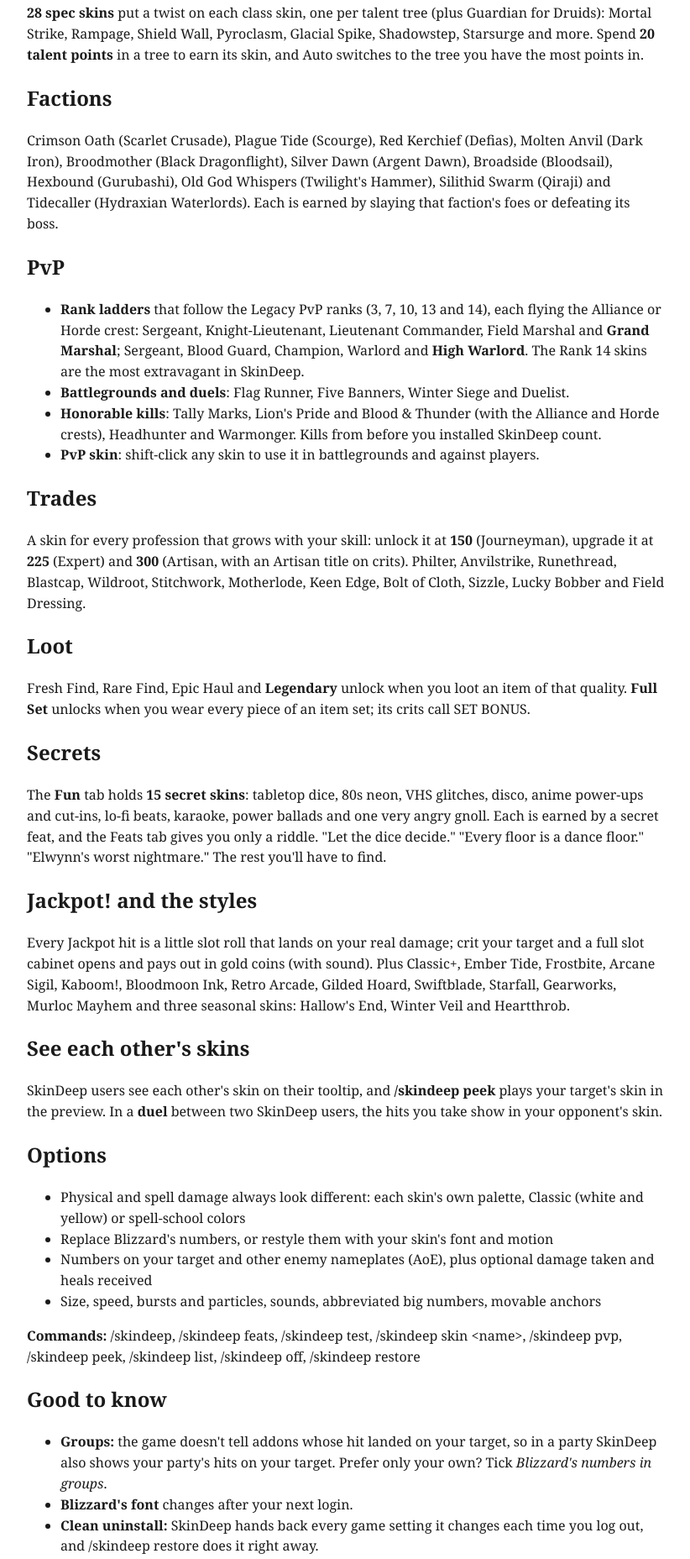
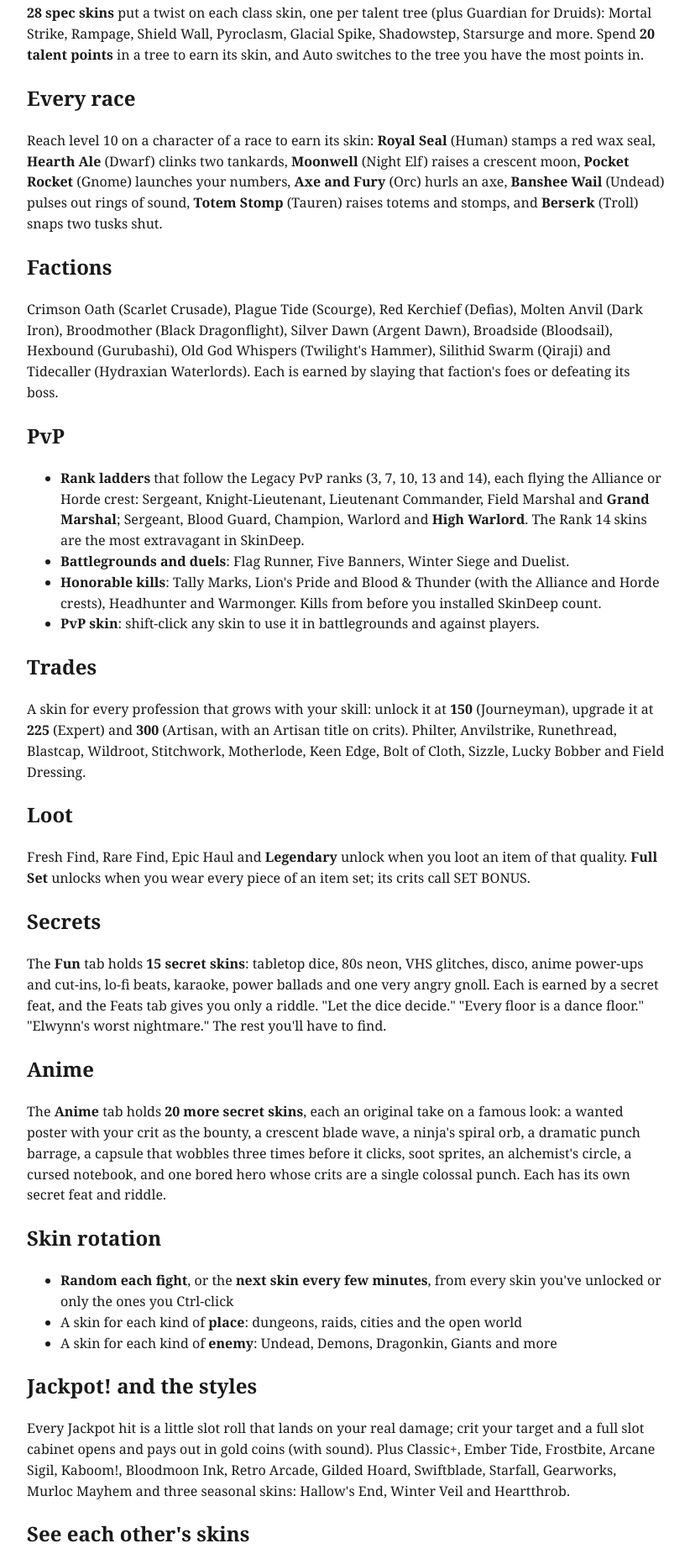
Before and after one commit to Starden/SkinDeep, a website: page docs/curseforge-description.html in a window 1280 px wide. Shown: the part 848-2704 px from the top of the page at 84% size, without its empty margins (228-1050 px from the left). Drawn offline with Linux system fonts and the light colour scheme.

Commit message:
Release 1.6.0: anime and race skins, skin rotation
Co-Authored-By: Claude Opus 5.5 <noreply@anthropic.com>

```diff
--- a/docs/curseforge-description.html
+++ b/docs/curseforge-description.html
@@ -15,7 +15,7 @@
 <h1>SkinDeep</h1>
 <p><strong>Damage skins for the floating combat numbers in WoW: Forever.</strong></p>
 <p>SkinDeep turns the numbers that pop over your enemies into animated, themed damage skins: custom fonts, motion, colors, crit bursts and particles. Every hit has a little style, and every crit lands with a punch.</p>
-<p>Type <strong>/skindeep</strong> to open the skin picker with a live preview. <strong>110+ skins</strong> across Styles, Classes, Factions, PvP, Trades, Loot and a tab of secrets.</p>
+<p>Type <strong>/skindeep</strong> to open the skin picker with a live preview. <strong>140+ skins</strong> across Styles, Classes, Races, Factions, PvP, Trades, Loot, Anime and a tab of secrets, and they can rotate by themselves.</p>
 
 <h2>Collect them, or have them all</h2>
 <p>The first time you log in, choose how to play:</p>
@@ -28,6 +28,9 @@
 <h2>Every class, every spec</h2>
 <p>SkinDeep starts on <strong>Auto: my class</strong>, so each character gets its own look: Bloodrage (Warrior), Lightbringer (Paladin), Dead Eye (Hunter), Cutthroat (Rogue), Halo (Priest), Stormcall (Shaman), Spellweave (Mage), Fel Pact (Warlock) and Wild Bloom (Druid).</p>
 <p><strong>28 spec skins</strong> put a twist on each class skin, one per talent tree (plus Guardian for Druids): Mortal Strike, Rampage, Shield Wall, Pyroclasm, Glacial Spike, Shadowstep, Starsurge and more. Spend <strong>20 talent points</strong> in a tree to earn its skin, and Auto switches to the tree you have the most points in.</p>
+
+<h2>Every race</h2>
+<p>Reach level 10 on a character of a race to earn its skin: <strong>Royal Seal</strong> (Human) stamps a red wax seal, <strong>Hearth Ale</strong> (Dwarf) clinks two tankards, <strong>Moonwell</strong> (Night Elf) raises a crescent moon, <strong>Pocket Rocket</strong> (Gnome) launches your numbers, <strong>Axe and Fury</strong> (Orc) hurls an axe, <strong>Banshee Wail</strong> (Undead) pulses out rings of sound, <strong>Totem Stomp</strong> (Tauren) raises totems and stomps, and <strong>Berserk</strong> (Troll) snaps two tusks shut.</p>
 
 <h2>Factions</h2>
 <p>Crimson Oath (Scarlet Crusade), Plague Tide (Scourge), Red Kerchief (Defias), Molten Anvil (Dark Iron), Broodmother (Black Dragonflight), Silver Dawn (Argent Dawn), Broadside (Bloodsail), Hexbound (Gurubashi), Old God Whispers (Twilight's Hammer), Silithid Swarm (Qiraji) and Tidecaller (Hydraxian Waterlords). Each is earned by slaying that faction's foes or defeating its boss.</p>
@@ -49,6 +52,16 @@
 <h2>Secrets</h2>
 <p>The <strong>Fun</strong> tab holds <strong>15 secret skins</strong>: tabletop dice, 80s neon, VHS glitches, disco, anime power-ups and cut-ins, lo-fi beats, karaoke, power ballads and one very angry gnoll. Each is earned by a secret feat, and the Feats tab gives you only a riddle. "Let the dice decide." "Every floor is a dance floor." "Elwynn's worst nightmare." The rest you'll have to find.</p>
 
+<h2>Anime</h2>
+<p>The <strong>Anime</strong> tab holds <strong>20 more secret skins</strong>, each an original take on a famous look: a wanted poster with your crit as the bounty, a crescent blade wave, a ninja's spiral orb, a dramatic punch barrage, a capsule that wobbles three times before it clicks, soot sprites, an alchemist's circle, a cursed notebook, and one bored hero whose crits are a single colossal punch. Each has its own secret feat and riddle.</p>
+
+<h2>Skin rotation</h2>
+<ul>
+  <li><strong>Random each fight</strong>, or the <strong>next skin every few minutes</strong>, from every skin you've unlocked or only the ones you Ctrl-click</li>
+  <li>A skin for each kind of <strong>place</strong>: dungeons, raids, cities and the open world</li>
+  <li>A skin for each kind of <strong>enemy</strong>: Undead, Demons, Dragonkin, Giants and more</li>
+</ul>
+
 <h2>Jackpot! and the styles</h2>
 <p>Every Jackpot hit is a little slot roll that lands on your real damage; crit your target and a full slot cabinet opens and pays out in gold coins (with sound). Plus Classic+, Ember Tide, Frostbite, Arcane Sigil, Kaboom!, Bloodmoon Ink, Retro Arcade, Gilded Hoard, Swiftblade, Starfall, Gearworks, Murloc Mayhem and three seasonal skins: Hallow's End, Winter Veil and Heartthrob.</p>
 
@@ -62,7 +75,7 @@
   <li>Numbers on your target and other enemy nameplates (AoE), plus optional damage taken and heals received</li>
   <li>Size, speed, bursts and particles, sounds, abbreviated big numbers, movable anchors</li>
 </ul>
-<p><strong>Commands:</strong> /skindeep, /skindeep feats, /skindeep test, /skindeep skin &lt;name&gt;, /skindeep pvp, /skindeep peek, /skindeep list, /skindeep off, /skindeep restore</p>
+<p><strong>Commands:</strong> /skindeep, /skindeep feats, /skindeep test, /skindeep skin &lt;name&gt;, /skindeep pvp, /skindeep rotate, /skindeep peek, /skindeep list, /skindeep off, /skindeep restore</p>
 
 <h2>Good to know</h2>
 <ul>
```
Also changed, not shown: CHANGELOG.md.
